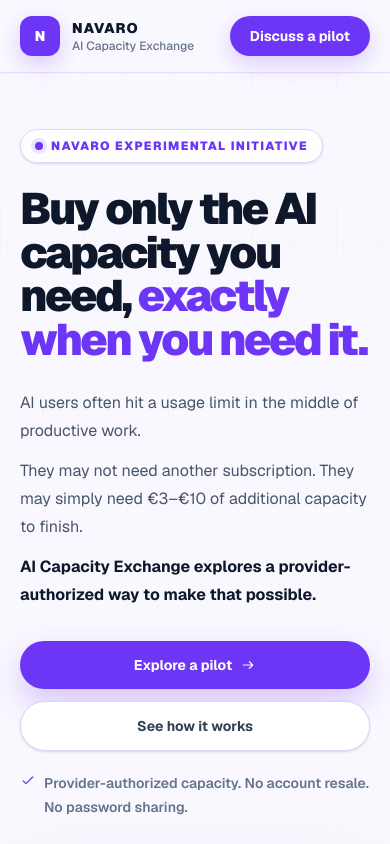
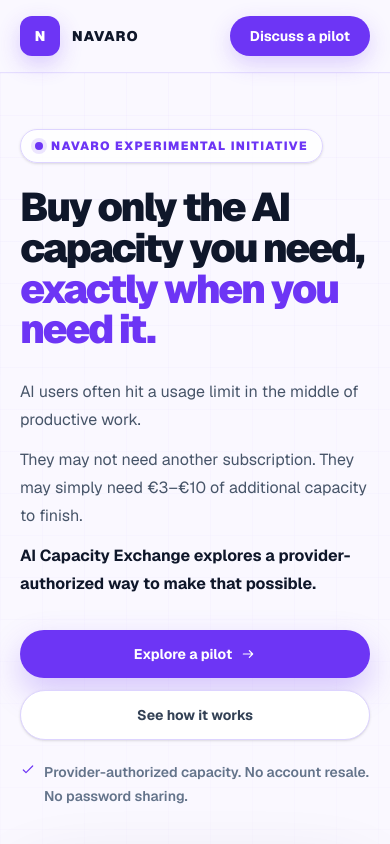
Before and after one commit to petercuha-blip/navaro-web, a Next.js app: page /exchange in a window 390 px wide. Shown: the top 844 px of the page. Built offline with nearby package versions, Linux system fonts and the light colour scheme.

Commit message:
polish exchange mobile header and hero

```diff
--- a/components/ExchangePage.tsx
+++ b/components/ExchangePage.tsx
@@ -87,7 +87,7 @@ export default function ExchangePage() {
             <span className="flex h-10 w-10 shrink-0 items-center justify-center rounded-xl bg-[#6D35F5] text-sm font-black text-white shadow-[0_8px_22px_rgba(109,53,245,0.24)] transition group-hover:-rotate-3">N</span>
             <span className="min-w-0">
               <span className="block text-sm font-black tracking-[0.08em]">NAVARO</span>
-              <span className="block truncate text-xs font-medium text-[#64748B]">AI Capacity Exchange</span>
+              <span className="hidden truncate text-xs font-medium text-[#64748B] sm:block">AI Capacity Exchange</span>
             </span>
           </a>
           <a href={PARTNER_MAILTO} data-analytics-event="exchange_pilot_cta_click" className="rounded-full bg-[#6D35F5] px-5 py-2.5 text-sm font-bold text-white shadow-[0_8px_22px_rgba(109,53,245,0.22)] transition hover:-translate-y-0.5 hover:bg-[#5B27D9] focus-visible:outline-2 focus-visible:outline-offset-2 focus-visible:outline-[#6D35F5]">
@@ -104,8 +104,8 @@ export default function ExchangePage() {
               <span className="h-2 w-2 rounded-full bg-[#6D35F5] shadow-[0_0_0_4px_rgba(109,53,245,0.12)]" />
               NAVARO EXPERIMENTAL INITIATIVE
             </div>
-            <h1 className="max-w-3xl text-[2.75rem] font-black leading-[0.99] tracking-[-0.055em] text-[#0F172A] sm:text-6xl lg:text-[4.4rem]">
-              Buy only the AI capacity you need, <span className="text-[#6D35F5]">exactly when you need it.</span>
+            <h1 className="max-w-3xl text-[2.5rem] font-black leading-[1.02] tracking-[-0.055em] text-[#0F172A] sm:text-6xl lg:text-[4.4rem]">
+  Buy only the AI capacity you need, <span className="text-[#6D35F5]">exactly when you need it.</span>
             </h1>
             <div className="mt-7 max-w-xl space-y-3 text-base leading-7 text-[#475569] sm:text-lg sm:leading-8">
               <p>AI users often hit a usage limit in the middle of productive work.</p>
```
